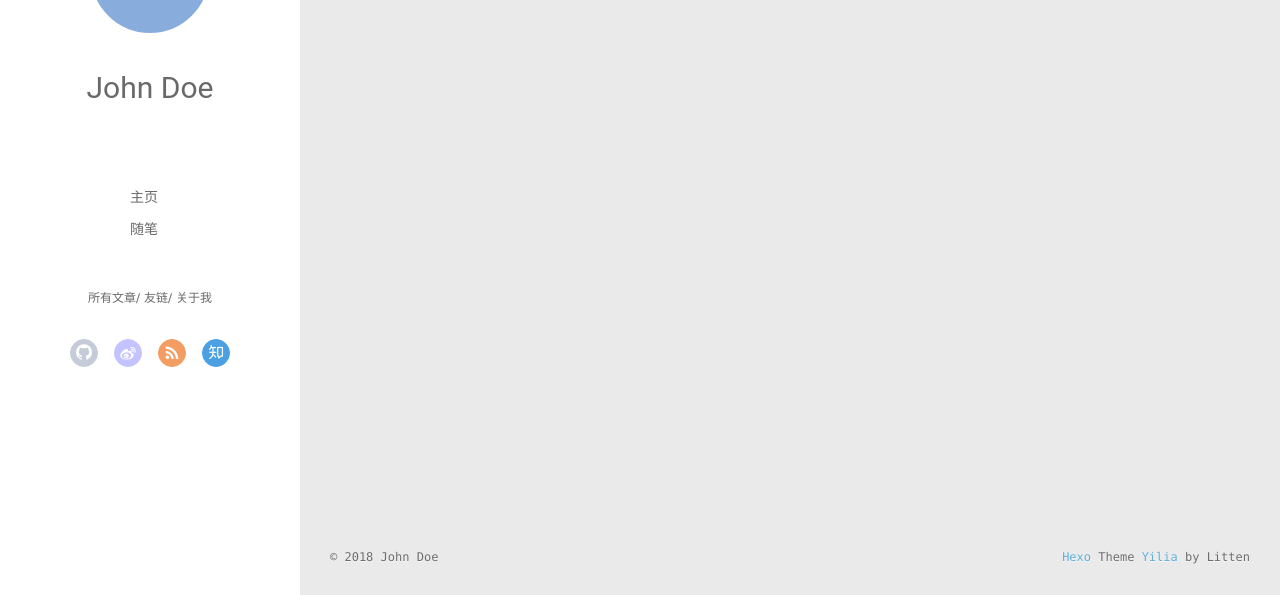
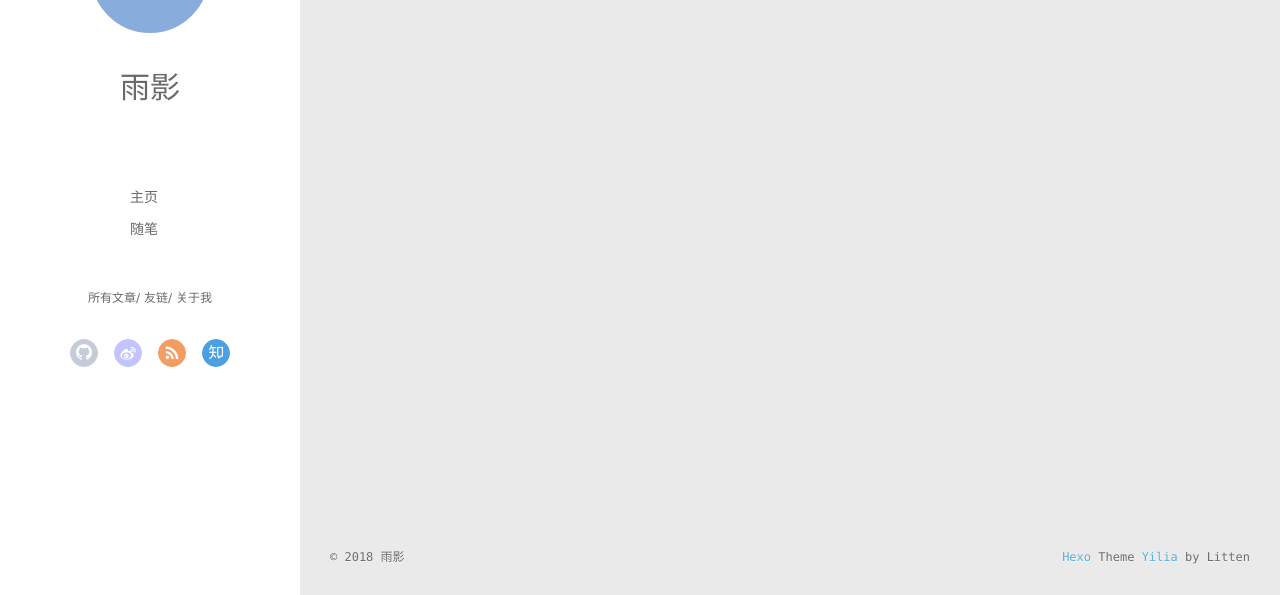
Before and after one commit to wjd-jax/yuying2012.github.io, a plain HTML site: page archives/index.html in a window 1280 px wide. Shown: the part 202-797 px from the top of the page. Drawn offline with Linux system fonts and the light colour scheme; no server answers.

Commit message:
Site updated: 2018-01-31 17:02:37

```diff
--- a/archives/index.html
+++ b/archives/index.html
@@ -45,7 +45,7 @@
 			<img src="" class="js-avatar">
 		</a>
 		<hgroup>
-		  <h1 class="header-author"><a href="/">John Doe</a></h1>
+		  <h1 class="header-author"><a href="/">雨影</a></h1>
 		</hgroup>
 
 
@@ -103,7 +103,7 @@
 				<img src="" class="js-avatar">
 			</div>
 			<hgroup>
-			  <h1 class="header-author js-header-author">John Doe</h1>
+			  <h1 class="header-author js-header-author">雨影</h1>
 			</hgroup>
 
 
@@ -201,7 +201,7 @@
   <div class="outer">
     <div id="footer-info">
     	<div class="footer-left">
-    		&copy; 2018 John Doe
+    		&copy; 2018 雨影
     	</div>
       	<div class="footer-right">
       		<a href="http://hexo.io/" target="_blank">Hexo</a>  Theme <a href="https://github.com/litten/hexo-theme-yilia" target="_blank">Yilia</a> by Litten
```
Also changed, not shown: 2018/01/31/hello-world/index.html (+3 -3 lines), archives/2018/01/index.html (+3 -3 lines), archives/2018/index.html (+3 -3 lines), index.html (+3 -3 lines).
